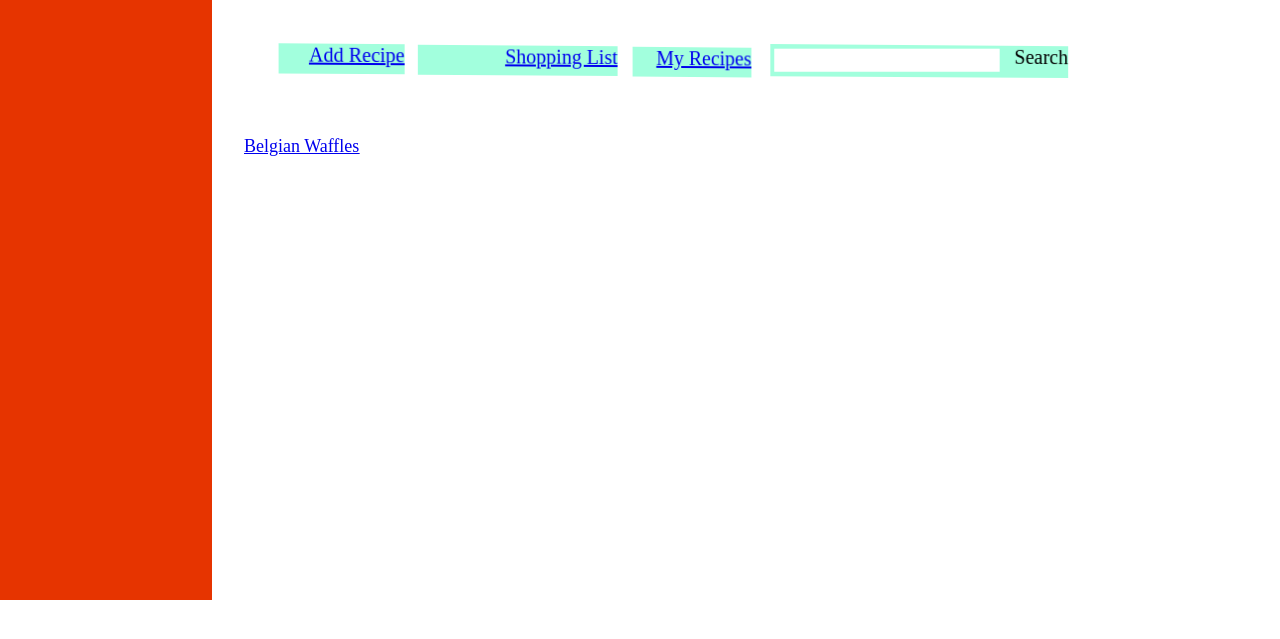
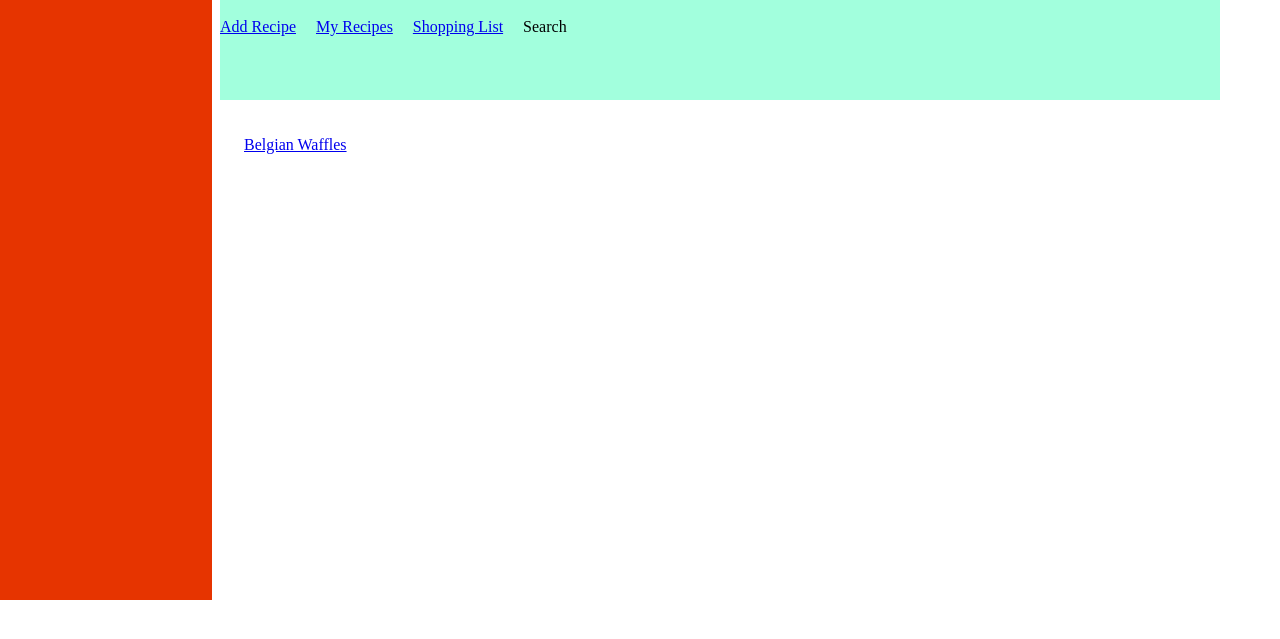
Before and after one commit to Brian-Black/DinnerTrackingGuide, a Flask app: page / in a window 1280 px wide. Shown: the top 639 px of the page. Run offline with Flask 2, Linux system fonts and the light colour scheme.

Commit message:
html templates

```diff
--- a/__init__.py
+++ b/__init__.py
@@ -18,15 +18,17 @@ def register_blueprints(app):
 register_blueprints(app)
 
 @app.route('/')
+@app.route('/index')
 def index():
 	#check for login and populate mainpage
-
-	return render_template('design_homepage.html')
+	#return render_template('design_homepage.html')
+	return render_template('design_homepage_copy.html')
 
 @app.route('/hello/')
 @app.route('/hello/<name>')
 def hello(name=None):
 	return render_template('base.html', name=None)
+#return render_template('design_homepage.html')
 
 @app.route('/add_recipe/')
 def addRecipe():
--- /dev/null
+++ b/templates/base_copy.html
@@ -0,0 +1,83 @@
+<!DOCTYPE html>
+<html>
+
+	<head data-gwd-animation-mode="quickMode">
+		<title>Dinner Planner</title>
+		<meta http-equiv="Content-Type" content="text/html; charset=utf-8">
+		<meta name="generator" content="Google Web Designer 1.0.4.0305">
+		<style type="text/css">
+			html, body {
+				width: 100%;
+				height: 100%;
+				margin: 0px;
+			}
+			body {
+				background-color: transparent;
+				-webkit-transform: perspective(1400px) matrix3d(1, 0, 0, 0, 0, 1, 0, 0, 0, 0, 1, 0, 0, 0, 0, 1);
+				-webkit-transform-style: preserve-3d;
+			}
+			.gwd-div-side-banner {
+				position: absolute;
+				width: 212px;
+				font-family:'Times New Roman';
+				text-align: left;
+				background-image: none;
+				background-color: rgb(230, 52, 0);
+				height: 600px;
+				left: 0px;
+				top: 0px;
+				z-index:-1;
+			}
+			.gwd-div-top-banner {
+				position: absolute;
+				width: 1000px;
+				font-family:'Times New Roman';
+				text-align: left;
+				background-image: none;
+				background-color: rgb(162, 255, 221);
+				height: 100px;
+				left: 220px;
+				top: 0px;
+				z-index:-1;
+			}
+			.gwd-div-page {
+				position: absolute;
+				width: 805px;
+				left: 244px;
+				font-family:'Times New Roman';
+				text-align: left;
+				color: rgb(0, 0, 0);
+				top: 120px;
+				height: 452px;
+			}
+		</style>
+	</head>
+
+	<body>
+		<div class="gwd-div-ro1m">
+			<div class=""><u style=""><br></u>
+
+			</div>
+		</div>
+		<div class="gwd-div-side-banner" id="side_banner">
+			<br>
+		</div>
+		<div class="gwd-div-ro1m">
+			<div class=""><u style=""><br></u>
+
+			</div>
+		</div>
+		<div class="gwd-div-side-banner" id="side_banner">
+			<br>
+		</div>
+		<div class="gwd-div-top-banner" id="top_banner">
+			<br>
+			{% block top_banner_contents %}{% endblock %}
+		</div>
+
+		<div class="gwd-div-page">
+			{% block page_contents %}{% endblock %}
+		</div>
+
+	</body>
+</html>
--- a/templates/design_homepage.html
+++ b/templates/design_homepage.html
@@ -311,7 +311,6 @@
     </div>
     <div class="gwd-div-0m33 gwd-div-4fvf" id="add"><span class="gwd-span-19u3"><a href="/add_recipe/">Add Recipe</a></span>
 
-
     </div>
     <div class="gwd-div-0m33 gwd-div-hu2r gwd-div-160f" id="list"><span class="gwd-span-jfcc"><a href="/shopping/">Shopping List</a></span>
 
@@ -324,11 +323,13 @@
 
       </div>
     </div>
-    <div class="gwd-div-yey9">
+    <div class="gwd-div-yey9" id="side_banner">
       <br>
     </div>
     <div class="gwd-div-xguf">
       <p class="p1"><span class="gwd-span-dk2l"><a href="/recipe/">Belgian Waffles</a></span>
+
+      </p>
     </div>
   </body>
 
--- /dev/null
+++ b/templates/design_homepage_copy.html
@@ -0,0 +1,65 @@
+{% extends "base_copy.html" %}
+
+<head data-gwd-animation-mode="quickMode">
+	<title>Dinner Planner</title>
+	<meta http-equiv="Content-Type" content="text/html; charset=utf-8">
+	<meta name="generator" content="Google Web Designer 1.0.4.0305">
+	<style type="text/css">
+		html, body {
+			width: 100%;
+			height: 100%;
+			margin: 0px;
+		}
+		body {
+			background-color: transparent;
+			-webkit-transform: perspective(1400px) matrix3d(1, 0, 0, 0, 0, 1, 0, 0, 0, 0, 1, 0, 0, 0, 0, 1);
+			-webkit-transform-style: preserve-3d;
+		}
+		.gwd-div-ro1m {
+			position: absolute;
+			font-family:'Times New Roman';
+			text-align: left;
+			color: rgb(0, 0, 0);
+			background-image: none;
+			background-color: rgb(255, 255, 255);
+			height: 23px;
+			-webkit-transform: translate3d(-5.99px, -13.65px, 2.56px);
+			-webkit-transform-style: preserve-3d;
+			left: 780px;
+			top: 63px;
+			width: 225px;
+			z-index:0
+		}
+		.gwd-span-links {
+			font-family:'Times New Roman';
+			font-size: 30px;
+			width:100
+		}
+	</style>
+</head>
+{% block top_banner_contents %}
+	<span class="gwd-span-links">
+		<a href="/add_recipe/">Add Recipe</a>
+	</span>
+	&nbsp;
+	&nbsp;
+	<span class="gwd-span-links">
+		<a href="/my_recipes/">My Recipes</a>
+	</span>
+	&nbsp;
+	&nbsp;
+	<span class="gwd-span-links">
+		<a href="/shopping/">Shopping List</a>
+	</span>
+	&nbsp;
+	&nbsp;
+	<span class="gwd-span-links">
+		Search
+	</span>
+{% endblock %}
+
+{% block page_contents %}
+	<p class="p1"><span class="gwd-span-dk2l"><a href="/recipe/">Belgian Waffles</a></span>
+
+	</p>
+{% endblock %}
```
Also changed, not shown: 3 other files.
